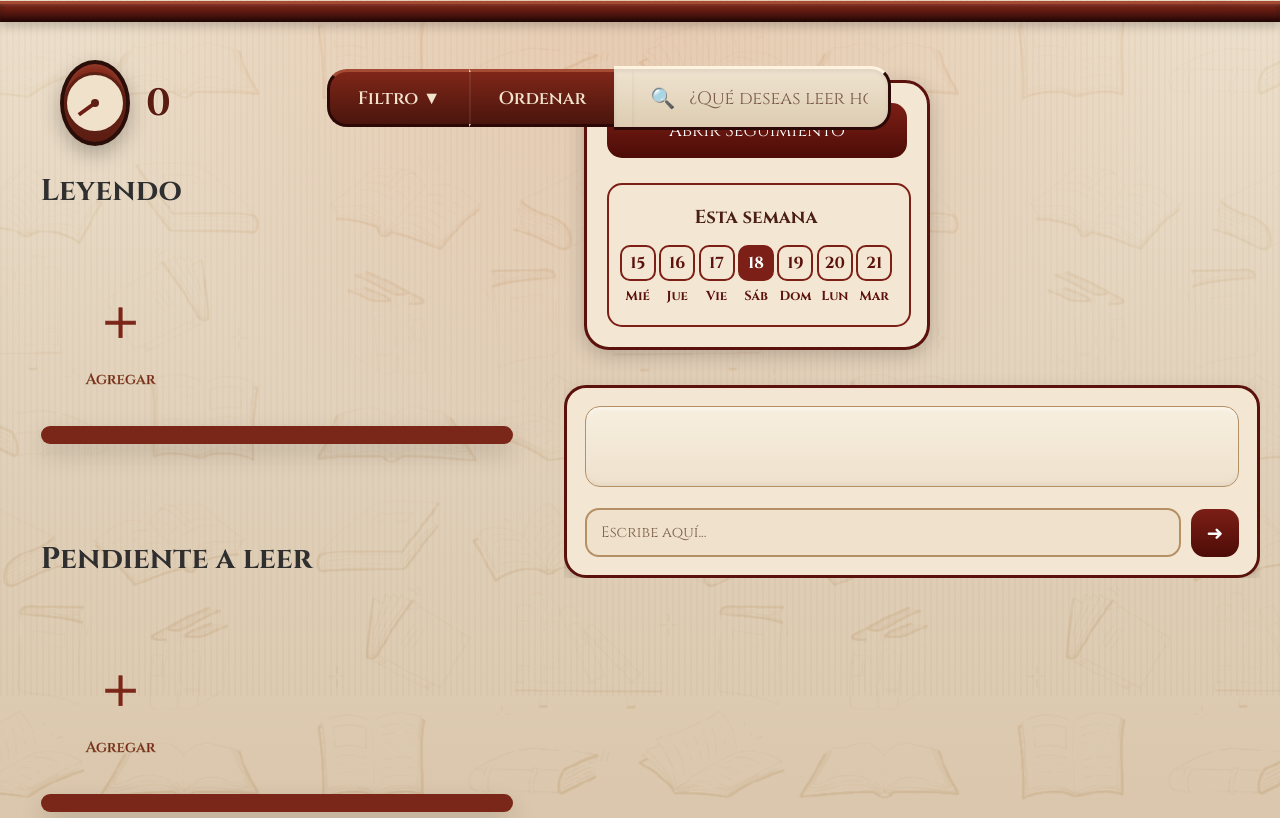
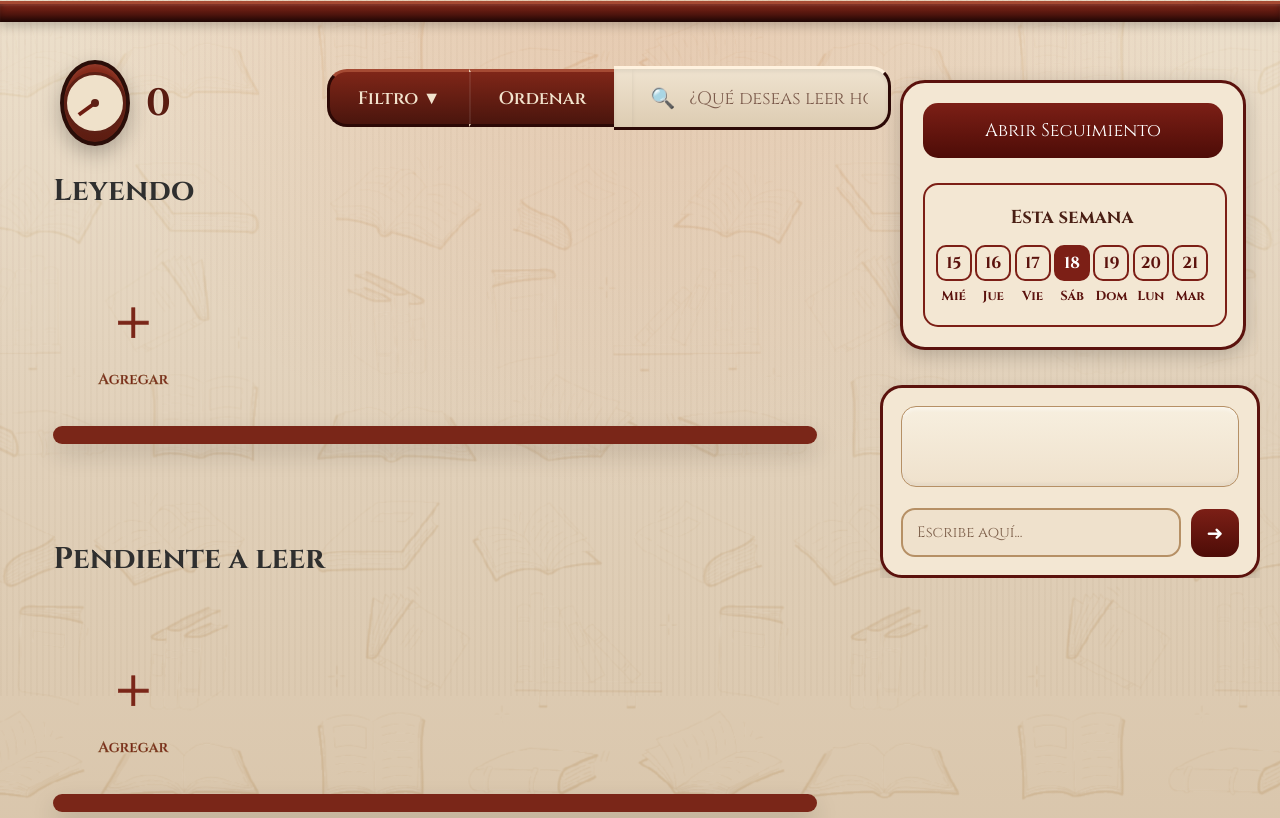
Before and after one commit to angelferrer200444-oss/Book-Wellness, a Flask app: page / in a window 1280 px wide. Shown: the part 104-922 px from the top of the page. Run offline with Flask 3, Linux system fonts and the light colour scheme; data that the repository does not hold is empty.

Commit message:
Enhance layout styles and add sidebar carousel control
Added styles for sidebar carousel control and updated existing layout styles.

```diff
--- a/static/css/layout-index.css
+++ b/static/css/layout-index.css
@@ -60,15 +60,46 @@
     box-shadow: 0 5px 15px rgba(0,0,0,0.3);
 }
 
+/* =========================
+   SIDEBAR CARRUSEL CONTROL
+========================= */
+
 .sidebar-wrapper{
-    position: sticky;
-    top: -30px;
+
+    width:380px;
+
+    position:sticky;
+
+    top:-30px;
+
     align-self:flex-start;
+
+    overflow:hidden;
+
 }
 
+
+.sidebar-carousel{
+
+    display:flex;
+
+    width:1140px;
+
+    transition:transform .8s ease;
+
+}
+
+
 .sidebar-column{
+
+    width:380px;
+
+    flex-shrink:0;
+
     display:flex;
+
     flex-direction:column;
+
     gap:25px;
-    width:100%;
+
 }
```
